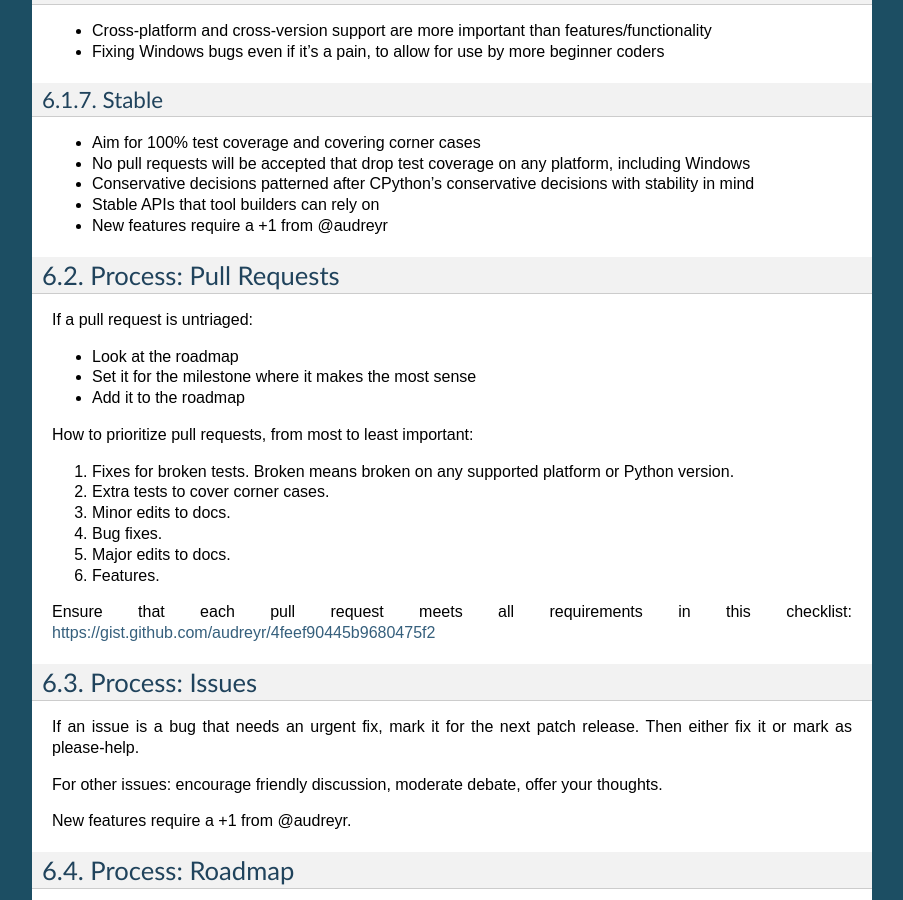
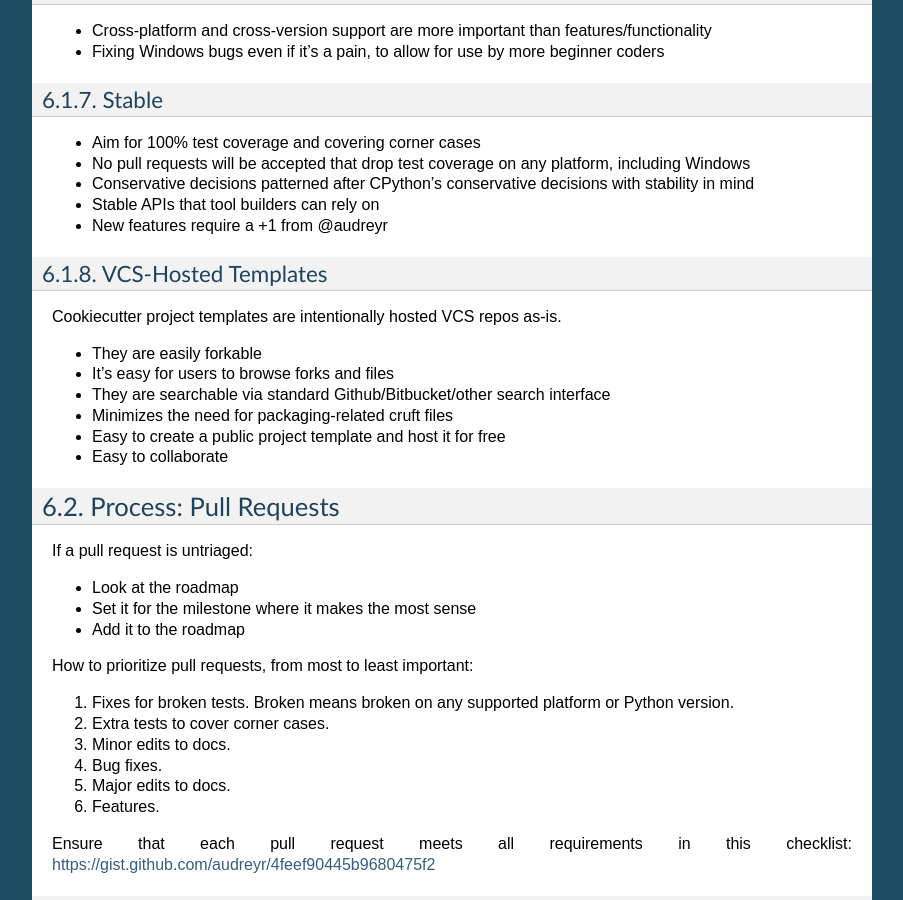
Before and after one commit to c-allen-tech/cookie, a Sphinx documentation site: the page built from docs/core_committer_guide.rst, in a window 1280 px wide and 900 px high, scrolled down 1127 px. Shown: the whole window, without its empty margins (198-1101 px from the left). Built offline with Sphinx 7.4.7, drawn with Linux system fonts in a browser that asks for light colours; formulas are drawn with MathJax 3; some of the changed text lies outside the part shown.

Commit message:
Add VCS-hosted templates to vision.

```diff
--- a/docs/core_committer_guide.rst
+++ b/docs/core_committer_guide.rst
@@ -68,6 +68,18 @@ Stable
 * Stable APIs that tool builders can rely on
 * New features require a +1 from @audreyr
 
+VCS-Hosted Templates
+~~~~~~~~~~~~~~~~~~~~~
+
+Cookiecutter project templates are intentionally hosted VCS repos as-is.
+
+* They are easily forkable
+* It's easy for users to browse forks and files
+* They are searchable via standard Github/Bitbucket/other search interface
+* Minimizes the need for packaging-related cruft files
+* Easy to create a public project template and host it for free
+* Easy to collaborate
+
 Process: Pull Requests
 ------------------------
 
```
Also changed, not shown: CONTRIBUTING.rst (+12 -0 lines).
